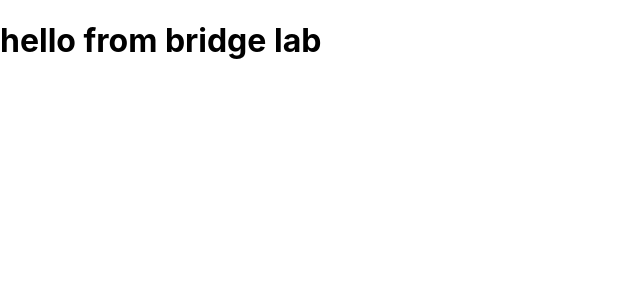
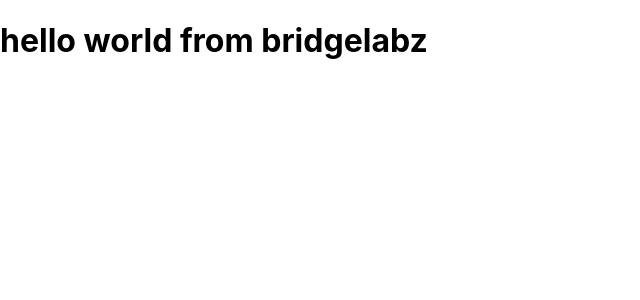
Before and after one commit to satya-patel/hello-world-react, a React (Create React App) app: page / in a window 1280 px wide. Shown: the top 300 px of the page, without its empty margins (0-640 px from the left). Built offline with nearby package versions, Linux system fonts and the light colour scheme.

Commit message:
uc2: hello world single binding

```diff
--- a/src/App.js
+++ b/src/App.js
@@ -3,10 +3,16 @@
 
 class App extends React.Component {
 
+  constructor(){
+    super()
+    this.state = {
+      title: 'hello world from bridgelabz'
+    }
+  }
   render() {
     return (
       <div>
-        <h1>hello from bridge lab</h1>
+        <h1>{this.state.title}</h1>
       </div>
     );
   }
```
